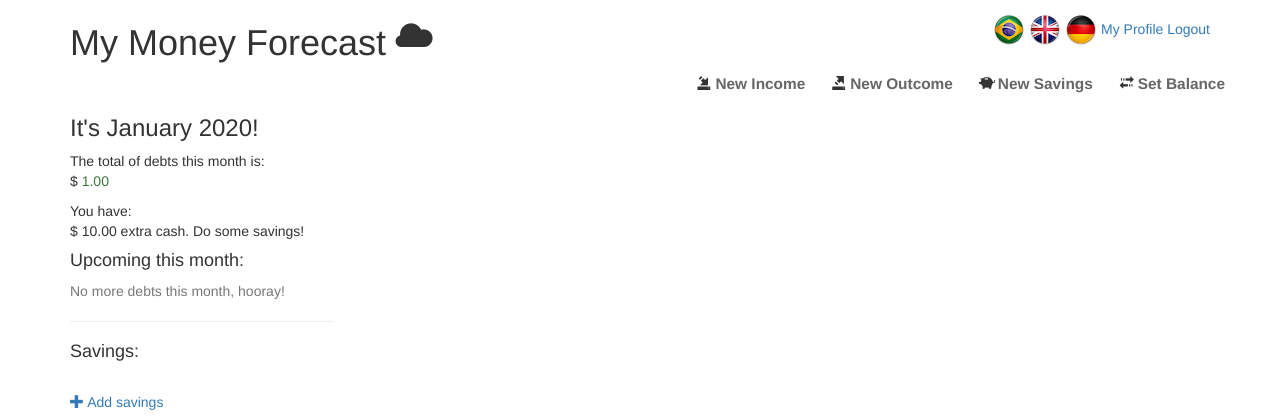
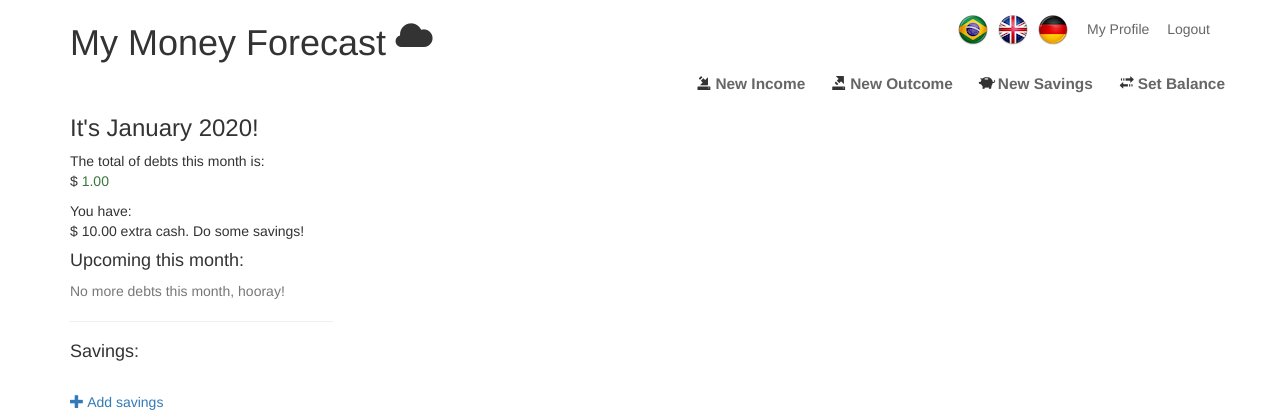
Before and after one commit to curaloucura/money-forecast, a Django app: template moneyforecast/records/templates/base.html in a window 1280 px wide. Shown: the top 420 px of the page. Run offline with Django 3.2, Linux system fonts and the light colour scheme; the template is opened without the code that fills it: most values are stand-ins (such as "Sample title", 1, 10 or a date in 2020); some libraries are stand-ins or nearby versions.

Commit message:
Small menu and translation tweaks

```diff
--- a/moneyforecast/records/templates/includes/header.html
+++ b/moneyforecast/records/templates/includes/header.html
@@ -6,10 +6,10 @@
 		<span class="glyphicon glyphicon-cloud" aria-hidden="true"></span>
 		</h1>
 	</div>
-	<div class="col-md-4 text-right language-selector">
-		<a href="{% url 'set_language' %}?language=pt&next=/" title="Português"><img src="{% static "img/brazil_small.png" %}" alt="Portuguese"></a>
-		<a href="{% url 'set_language' %}?language=en&next=/" title="English"><img src="{% static "img/uk_small.png" %}" alt="English"></a>
-		<a href="{% url 'set_language' %}?language=de&next=/" title="Deutsch"><img src="{% static "img/germany_small.png" %}" alt="German"></a>
+	<div id="user-menu" class="col-md-4 text-right">
+		<a href="{% url 'set_language' %}?language=pt&next=/" title="Português" class="language-selector"><img src="{% static "img/brazil_small.png" %}" alt="Portuguese"></a>
+		<a href="{% url 'set_language' %}?language=en&next=/" title="English" class="language-selector"><img src="{% static "img/uk_small.png" %}" alt="English"></a>
+		<a href="{% url 'set_language' %}?language=de&next=/" title="Deutsch" class="language-selector"><img src="{% static "img/germany_small.png" %}" alt="German"></a>
 		<a href="{% url 'admin:profiles_profile_change' request.user.profile.id %}" target="_blank"><span>My Profile</span></a>
 		<a href="{% url "logout" %}">{% trans "Logout" %}</a>
 </div>
--- a/moneyforecast/static/css/base.css
+++ b/moneyforecast/static/css/base.css
@@ -22,6 +22,14 @@ table#upcoming {
 .records-list-modal table {
 	margin-bottom: 0;
 }
-.language-selector {
+#user-menu {
 	margin-top: 1em;
 }
+#user-menu a {
+	margin-left: 1em;
+	color: #666;
+	display: inline-block;
+}
+#user-menu a.language-selector {
+	margin-left: 0.3em;
+}
```
Also changed, not shown: moneyforecast/locale/pt/LC_MESSAGES/django.po.
